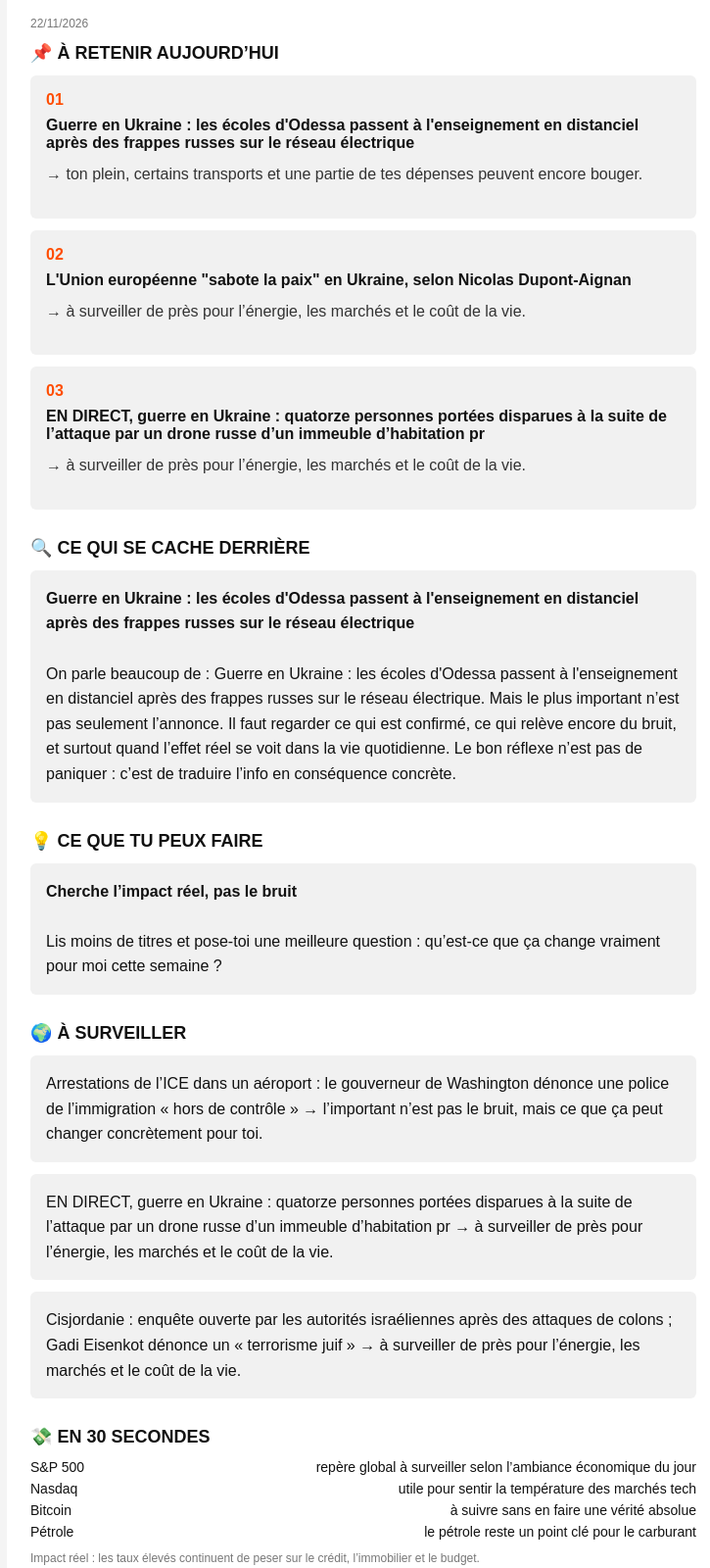
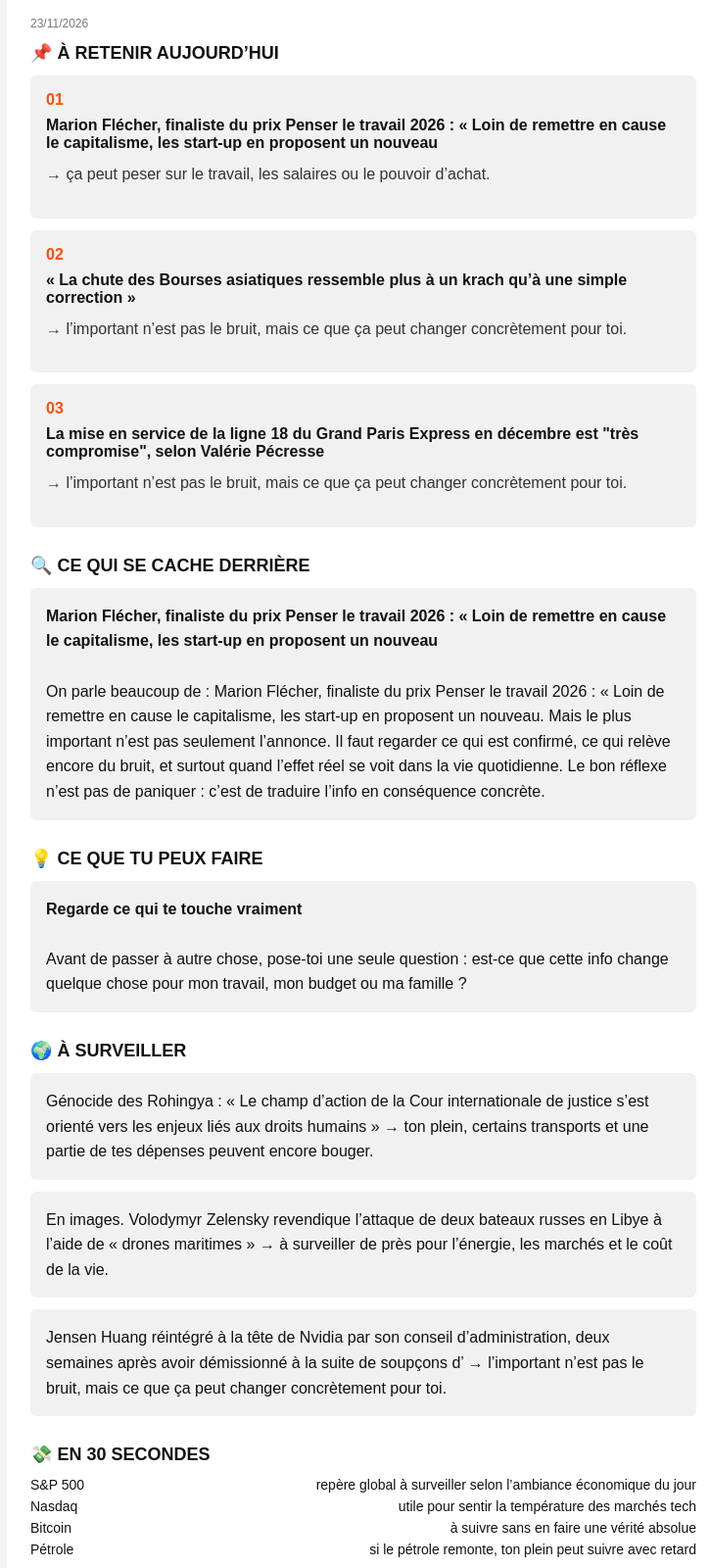
Before and after one commit to tenyksky-lab/brief-du-peuple, a plain HTML site: page index.html in a window 1280 px wide. Shown: the part 89-1689 px from the top of the page at 98% size, without its empty margins (269-994 px from the left). Drawn offline with Linux system fonts and the light colour scheme.

Commit message:
Mise à jour automatique du Brief

```diff
--- a/index.html
+++ b/index.html
@@ -106,51 +106,51 @@ h1 {
 
 <h1>BRIEF DU PEUPLE</h1>
 <p class="tagline">5 minutes pour comprendre ce qui t’impacte vraiment.</p>
-<p class="small">22/11/2026</p>
+<p class="small">23/11/2026</p>
 
 <div class="section">
 <div class="title">📌 À RETENIR AUJOURD’HUI</div>
 
 <div class="item">
 <span class="item-num">01</span>
-<strong>Guerre en Ukraine : les écoles d&#x27;Odessa passent à l&#x27;enseignement en distanciel après des frappes russes sur le réseau électrique</strong>
-<p class="impact">→ ton plein, certains transports et une partie de tes dépenses peuvent encore bouger.</p>
+<strong>Marion Flécher, finaliste du prix Penser le travail 2026 : « Loin de remettre en cause le capitalisme, les start-up en proposent un nouveau</strong>
+<p class="impact">→ ça peut peser sur le travail, les salaires ou le pouvoir d’achat.</p>
 </div>
 
 <div class="item">
 <span class="item-num">02</span>
-<strong>L&#x27;Union européenne &quot;sabote la paix&quot; en Ukraine, selon Nicolas Dupont-Aignan</strong>
-<p class="impact">→ à surveiller de près pour l’énergie, les marchés et le coût de la vie.</p>
+<strong>« La chute des Bourses asiatiques ressemble plus à un krach qu’à une simple correction »</strong>
+<p class="impact">→ l’important n’est pas le bruit, mais ce que ça peut changer concrètement pour toi.</p>
 </div>
 
 <div class="item">
 <span class="item-num">03</span>
-<strong>EN DIRECT, guerre en Ukraine : quatorze personnes portées disparues à la suite de l’attaque par un drone russe d’un immeuble d’habitation pr</strong>
-<p class="impact">→ à surveiller de près pour l’énergie, les marchés et le coût de la vie.</p>
+<strong>La mise en service de la ligne 18 du Grand Paris Express en décembre est &quot;très compromise&quot;, selon Valérie Pécresse</strong>
+<p class="impact">→ l’important n’est pas le bruit, mais ce que ça peut changer concrètement pour toi.</p>
 </div>
 </div>
 
 <div class="section">
 <div class="title">🔍 CE QUI SE CACHE DERRIÈRE</div>
 <div class="block">
-<strong>Guerre en Ukraine : les écoles d&#x27;Odessa passent à l&#x27;enseignement en distanciel après des frappes russes sur le réseau électrique</strong><br><br>
-On parle beaucoup de : Guerre en Ukraine : les écoles d&#x27;Odessa passent à l&#x27;enseignement en distanciel après des frappes russes sur le réseau électrique. Mais le plus important n’est pas seulement l’annonce. Il faut regarder ce qui est confirmé, ce qui relève encore du bruit, et surtout quand l’effet réel se voit dans la vie quotidienne. Le bon réflexe n’est pas de paniquer : c’est de traduire l’info en conséquence concrète.
+<strong>Marion Flécher, finaliste du prix Penser le travail 2026 : « Loin de remettre en cause le capitalisme, les start-up en proposent un nouveau</strong><br><br>
+On parle beaucoup de : Marion Flécher, finaliste du prix Penser le travail 2026 : « Loin de remettre en cause le capitalisme, les start-up en proposent un nouveau. Mais le plus important n’est pas seulement l’annonce. Il faut regarder ce qui est confirmé, ce qui relève encore du bruit, et surtout quand l’effet réel se voit dans la vie quotidienne. Le bon réflexe n’est pas de paniquer : c’est de traduire l’info en conséquence concrète.
 </div>
 </div>
 
 <div class="section">
 <div class="title">💡 CE QUE TU PEUX FAIRE</div>
 <div class="block">
-<strong>Cherche l’impact réel, pas le bruit</strong><br><br>
-Lis moins de titres et pose-toi une meilleure question : qu’est-ce que ça change vraiment pour moi cette semaine ?
+<strong>Regarde ce qui te touche vraiment</strong><br><br>
+Avant de passer à autre chose, pose-toi une seule question : est-ce que cette info change quelque chose pour mon travail, mon budget ou ma famille ?
 </div>
 </div>
 
 <div class="section">
 <div class="title">🌍 À SURVEILLER</div>
-<div class="block">Arrestations de l’ICE dans un aéroport : le gouverneur de Washington dénonce une police de l’immigration « hors de contrôle » → l’important n’est pas le bruit, mais ce que ça peut changer concrètement pour toi.</div>
-<div class="block">EN DIRECT, guerre en Ukraine : quatorze personnes portées disparues à la suite de l’attaque par un drone russe d’un immeuble d’habitation pr → à surveiller de près pour l’énergie, les marchés et le coût de la vie.</div>
-<div class="block">Cisjordanie : enquête ouverte par les autorités israéliennes après des attaques de colons ; Gadi Eisenkot dénonce un « terrorisme juif » → à surveiller de près pour l’énergie, les marchés et le coût de la vie.</div>
+<div class="block">Génocide des Rohingya : « Le champ d’action de la Cour internationale de justice s’est orienté vers les enjeux liés aux droits humains » → ton plein, certains transports et une partie de tes dépenses peuvent encore bouger.</div>
+<div class="block">En images. Volodymyr Zelensky revendique l’attaque de deux bateaux russes en Libye à l’aide de « drones maritimes » → à surveiller de près pour l’énergie, les marchés et le coût de la vie.</div>
+<div class="block">Jensen Huang réintégré à la tête de Nvidia par son conseil d’administration, deux semaines après avoir démissionné à la suite de soupçons d’ → l’important n’est pas le bruit, mais ce que ça peut changer concrètement pour toi.</div>
 </div>
 
 <div class="section">
@@ -158,8 +158,8 @@ Lis moins de titres et pose-toi une meilleure question : qu’est-ce que ça cha
 <div class="bourse"><span>S&P 500</span><span>repère global à surveiller selon l’ambiance économique du jour</span></div>
 <div class="bourse"><span>Nasdaq</span><span>utile pour sentir la température des marchés tech</span></div>
 <div class="bourse"><span>Bitcoin</span><span>à suivre sans en faire une vérité absolue</span></div>
-<div class="bourse"><span>Pétrole</span><span>le pétrole reste un point clé pour le carburant</span></div>
-<p class="small">Impact réel : les taux élevés continuent de peser sur le crédit, l’immobilier et le budget.</p>
+<div class="bourse"><span>Pétrole</span><span>si le pétrole remonte, ton plein peut suivre avec retard</span></div>
+<p class="small">Impact réel : si l’énergie repart, le carburant et plusieurs dépenses peuvent remonter.</p>
 </div>
 
 <div class="section">
@@ -181,9 +181,9 @@ Dans certaines entreprises, les congés sont comptés du lundi au samedi. Résul
 
 <div class="section">
 <div class="title">📊 CE QUI PRÉOCCUPE EN CE MOMENT</div>
+<div class="block">🔹 Prix du quotidien</div>
 <div class="block">🔹 Travail / salaire</div>
 <div class="block">🔹 Maison / entretien</div>
-<div class="block">🔹 Prix du quotidien</div>
 </div>
 
 <div class="section">
@@ -193,7 +193,7 @@ Dans certaines entreprises, les congés sont comptés du lundi au samedi. Résul
 
 <div class="section">
 <div class="title">⚡ À RETENIR</div>
-<div class="highlight">Quand l’argent coûte cher, chaque décision pèse plus longtemps.</div>
+<div class="highlight">Ce que tu anticipes aujourd’hui te protège cet hiver.</div>
 </div>
 
 </div>
```
